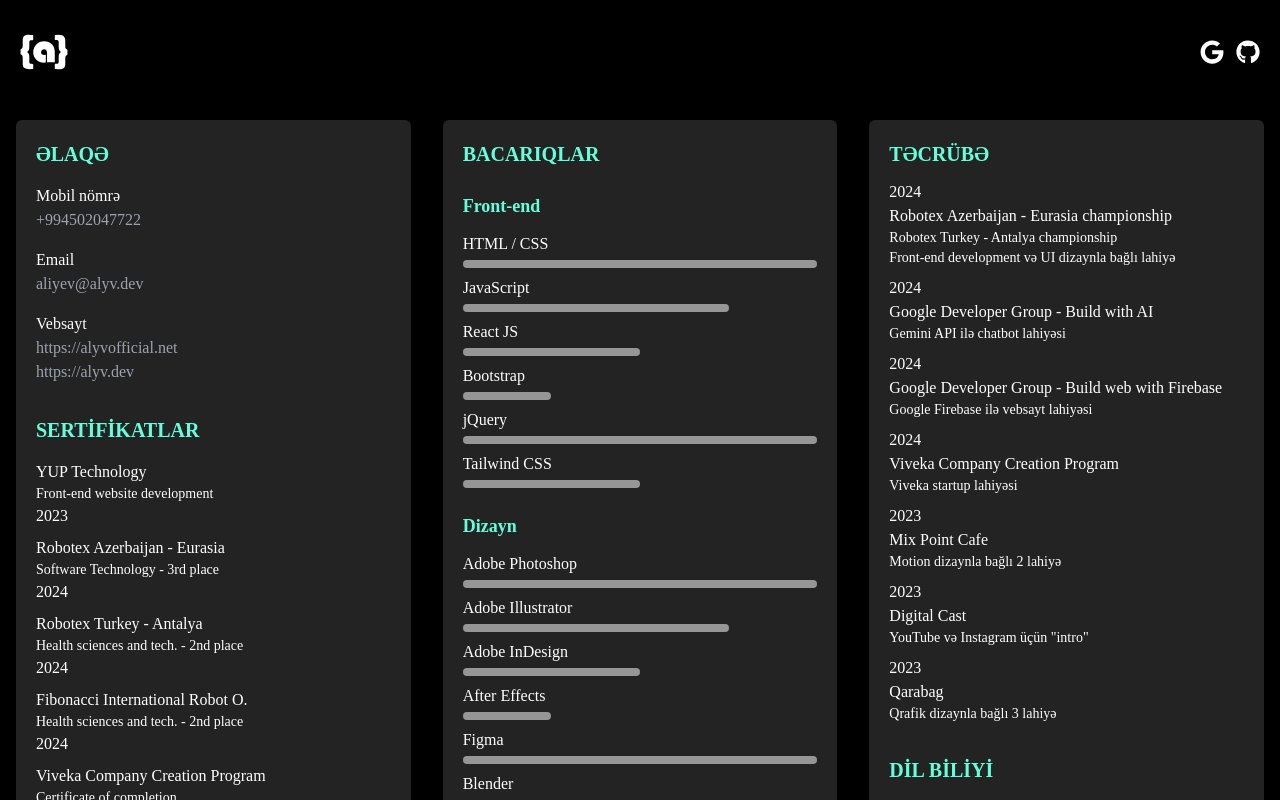
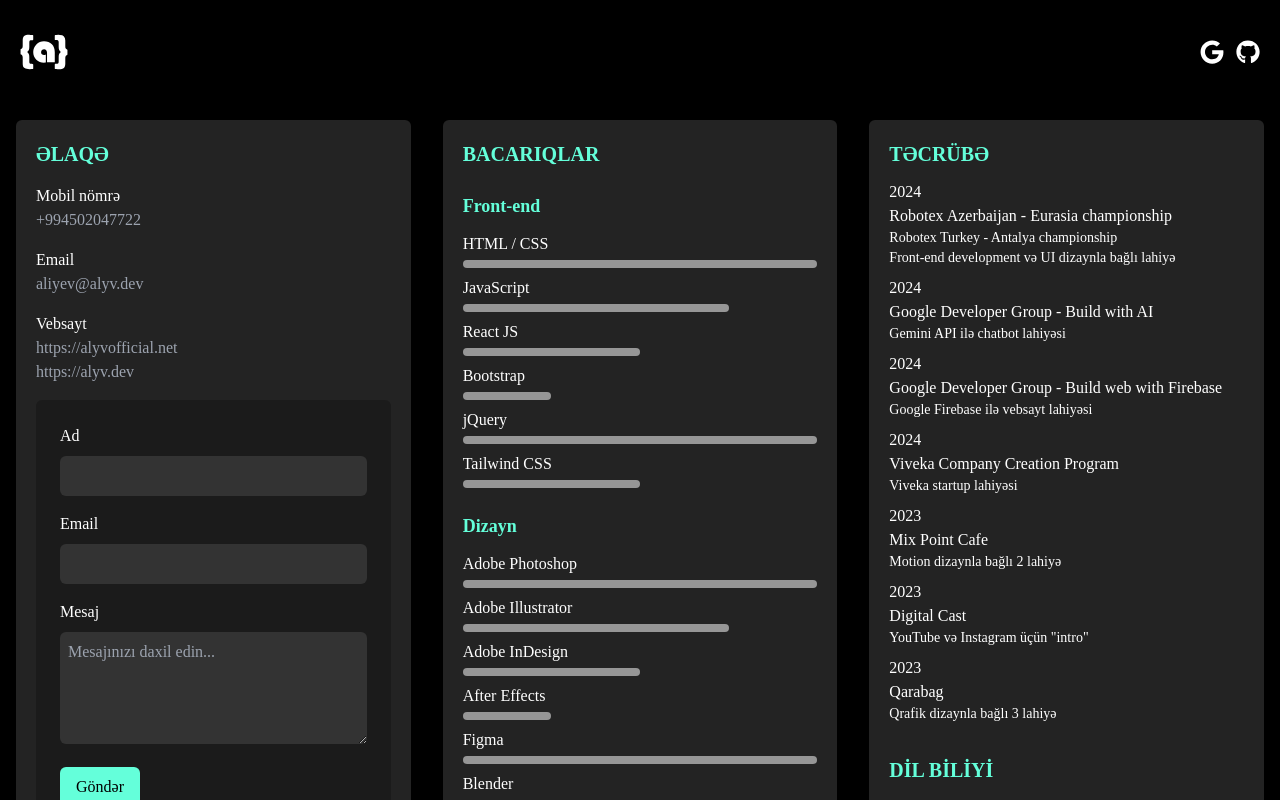
Before and after one commit to alyvofficial/alyv.dev, a React (Vite) app: page /about in a window 1280 px wide. Shown: the top 800 px of the page. Built offline with nearby package versions, Linux system fonts and the light colour scheme; no server answers; a web font is replaced by a local one.

Commit message:
Refactor: Add @emailjs/browser dependency

```diff
--- a/package.json
+++ b/package.json
@@ -10,6 +10,7 @@
     "preview": "vite preview"
   },
   "dependencies": {
+    "@emailjs/browser": "^4.4.1",
     "@fortawesome/fontawesome-svg-core": "^6.5.2",
     "@fortawesome/free-solid-svg-icons": "^6.5.2",
     "@fortawesome/react-fontawesome": "^0.2.2",
--- a/src/components/Header/Header.jsx
+++ b/src/components/Header/Header.jsx
@@ -96,7 +96,7 @@
                 <li className="list-none">Portfolio</li>
               </NavLink>
               <NavLink to="/about" className="text-gray-500 hover:text-white" onClick={handleNavLinkClick}>
-                <li className="list-none">Haqqımda</li>
+                <li className="list-none">ALYV Dev</li>
               </NavLink>
               {user && user.email === "alyvdev@gmail.com" && (
                 <NavLink to="/add-article" className="text-gray-500 hover:text-white" onClick={handleNavLinkClick}>
--- a/src/pages/About.jsx
+++ b/src/pages/About.jsx
@@ -1,29 +1,135 @@
-
+import { useRef } from 'react';
+import emailjs from '@emailjs/browser';
+import { useAuthContext } from "../providers/AuthProvider";
+import { toast, ToastContainer } from 'react-toastify';
+import 'react-toastify/dist/ReactToastify.css';
 
 export const About = () => {
+  const form = useRef();
+  const { user } = useAuthContext();
+  console.log(user)
+
+  const sendEmail = (e) => {
+    e.preventDefault();
+
+    if (!user) {
+      toast.error('Mesaj göndərmək üçün giriş etməlisiniz!');
+      return; // Prevent form submission
+    }
+    emailjs
+      .sendForm(
+        'service_st1bofo',
+        'template_aratdro',
+        form.current,
+        '_tk9jHtYR4NQ0iLsB',
+      )
+      .then(
+        () => {
+          form.current.reset();
+          toast.success('Mesaj uğurla göndərildi!');
+        },
+        (error) => {
+          console.log('FAILED...', error.text);
+          toast.error('Mesaj göndərilmədi :(');
+        }
+      );
+  };
   return (
     <section className="w-full bg-black text-white">
-      <div className="px-4 sm:py-4 py-8">
+      <div className="px-4 py-4">
         <div className="flex flex-col sm:flex-col lg:flex-row gap-8">
           {/* Sol Bölüm */}
           <div className="bg-[#232323] sm:p-4 lg:p-5 rounded-md flex-1">
             <h2 className="text-xl font-bold text-[#64ffda] mb-4">ƏLAQƏ</h2>
             <div className="mb-4">
               <p className="text-white">Mobil nömrə</p>
-              <a href="tel:+994502047722" className="text-gray-400 hover:text-white">+994502047722</a>
+              <a
+                href="tel:+994502047722"
+                className="text-gray-400 hover:text-white"
+              >
+                +994502047722
+              </a>
             </div>
             <div className="mb-4">
               <p className="text-white">Email</p>
-              <a href="mailto:aliyev@alyv.dev" className="text-gray-400 hover:text-white">aliyev@alyv.dev</a>
+              <a
+                href="mailto:aliyev@alyv.dev"
+                className="text-gray-400 hover:text-white"
+              >
+                aliyev@alyv.dev
+              </a>
             </div>
             <div className="mb-4">
               <p className="text-white">Vebsayt</p>
-              <a href="https://alyvofficial.net" className="text-gray-400 hover:text-white">https://alyvofficial.net</a><br />
-              <a href="https://alyv.dev" className="text-gray-400 hover:text-white">https://alyv.dev</a>
+              <a
+                href="https://alyvofficial.net"
+                className="text-gray-400 hover:text-white"
+              >
+                https://alyvofficial.net
+              </a>
+              <br />
+              <a
+                href="https://alyv.dev"
+                className="text-gray-400 hover:text-white"
+              >
+                https://alyv.dev
+              </a>
             </div>
+             {/* Form */}
+             <form ref={form} onSubmit={sendEmail} className="bg-[#1b1b1b] rounded-md sm:p-4 lg:p-6">
+              <div className="mb-4">
+                <label htmlFor="name" className="block text-white mb-2">
+                  Ad
+                </label>
+                <input
+                  type="text"
+                  id="name"
+                  name="user_name"
+                  className="w-full p-2 rounded-md bg-[#333] text-white focus:outline-none"
+                  required
+                  value={user?.displayName}
+                  readOnly
+                />
+              </div>
+              <div className="mb-4">
+                <label htmlFor="email" className="block text-white mb-2">
+                  Email
+                </label>
+                <input
+                  type="email"
+                  id="email"
+                  name="user_email"
+                  className="w-full p-2 rounded-md bg-[#333] text-white focus:outline-none"
+                  required
+                  value={user?.email}
+                  readOnly
+                />
+              </div>
+              <div className="mb-4">
+                <label htmlFor="message" className="block text-white mb-2">
+                  Mesaj
+                </label>
+                <textarea
+                  id="message"
+                  name="message"
+                  placeholder='Mesajınızı daxil edin...'
+                  className="w-full p-2 rounded-md bg-[#333] text-white"
+                  rows="4"
+                  required
+                ></textarea>
+              </div>
+              <input
+                className="bg-[#64ffda] text-black px-4 py-2 rounded-md hover:bg-[#52e0c4] border-none cursor-pointer outline-none"
+                type="submit"
+                value="Göndər"
+              />
+            </form>
+            <ToastContainer position="top-center" autoClose={2000} />
 
             <div className="mt-8">
-              <h2 className="text-xl font-bold text-[#64ffda] mb-4">SERTİFİKATLAR</h2>
+              <h2 className="text-xl font-bold text-[#64ffda] mb-4">
+                SERTİFİKATLAR
+              </h2>
               <div className="mb-2">
                 <p>YUP Technology</p>
                 <p className="text-sm">Front-end website development</p>
@@ -55,30 +161,55 @@
               </div>
             </div>
             <div className="mt-8">
-              <h2 className="text-xl font-bold text-[#64ffda] mb-4">PORTFOLIO</h2>
+              <h2 className="text-xl font-bold text-[#64ffda] mb-4">
+                PORTFOLIO
+              </h2>
               <div className="mb-2">
                 <p>GitHub</p>
-                <a href="https://github.com/alyvofficial" className="text-gray-400 hover:text-white">https://github.com/alyvofficial</a>
+                <a
+                  href="https://github.com/alyvofficial"
+                  className="text-gray-400 hover:text-white"
+                >
+                  https://github.com/alyvofficial
+                </a>
               </div>
               <div className="mb-2">
                 <p>Instagram</p>
-                <a href="https://instagram.com/alyvdev" className="text-gray-400 hover:text-white">https://instagram.com/alyvdev</a><br />
-                <a href="https://instagram.com/alyvdesign" className="text-gray-400 hover:text-white">https://instagram.com/alyvdesign</a>
+                <a
+                  href="https://instagram.com/alyvdev"
+                  className="text-gray-400 hover:text-white"
+                >
+                  https://instagram.com/alyvdev
+                </a>
+                <br />
+                <a
+                  href="https://instagram.com/alyvdesign"
+                  className="text-gray-400 hover:text-white"
+                >
+                  https://instagram.com/alyvdesign
+                </a>
               </div>
               <div>
                 <p>Behance</p>
-                <a href="https://behance.net/alyvdesign" className="text-gray-400 hover:text-white">https://behance.net/alyvdesign</a>
+                <a
+                  href="https://behance.net/alyvdesign"
+                  className="text-gray-400 hover:text-white"
+                >
+                  https://behance.net/alyvdesign
+                </a>
               </div>
             </div>
           </div>
 
           {/* Orta Bölüm */}
           <div className="bg-[#232323] sm:p-4 lg:p-5 rounded-md flex-1">
-
-
-            <h2 className="text-xl font-bold text-[#64ffda] mb-4">BACARIQLAR</h2>
+            <h2 className="text-xl font-bold text-[#64ffda] mb-4">
+              BACARIQLAR
+            </h2>
             <div>
-              <p className="sm:text-base lg:text-lg font-bold text-[#64ffda] mt-6 mb-3">Front-end</p>
+              <p className="sm:text-base lg:text-lg font-bold text-[#64ffda] mt-6 mb-3">
+                Front-end
+              </p>
               <div className="mb-2">
                 <p className="text-white">HTML / CSS</p>
                 <div className="h-2 bg-[#969696] w-full rounded-full mt-1"></div>
@@ -104,7 +235,9 @@
                 <div className="h-2 bg-[#969696] w-1/2 rounded-full mt-1"></div>
               </div>
             </div>
-            <h2 className="sm:text-base lg:text-lg font-bold text-[#64ffda] mt-6 mb-3">Dizayn</h2>
+            <h2 className="sm:text-base lg:text-lg font-bold text-[#64ffda] mt-6 mb-3">
+              Dizayn
+            </h2>
             <div className="mb-2">
               <p className="text-white">Adobe Photoshop</p>
               <div className="h-2 bg-[#969696] w-full rounded-full mt-1"></div>
@@ -131,7 +264,9 @@
             </div>
 
             <div>
-              <p className="sm:text-base lg:text-lg font-bold text-[#64ffda] mt-6 mb-3">Digər</p>
+              <p className="sm:text-base lg:text-lg font-bold text-[#64ffda] mt-6 mb-3">
+                Digər
+              </p>
               <div className="mb-2">
                 <p className="text-white">Helpdesk</p>
                 <div className="h-2 bg-[#969696] w-full rounded-full mt-1"></div>
@@ -161,15 +296,18 @@
 
           {/* Sağ Bölüm */}
           <div className="bg-[#232323] sm:p-4 lg:p-5 rounded-md flex-1">
-
             <div>
               <h2 className="text-xl font-bold text-[#64ffda] mb-3">TƏCRÜBƏ</h2>
               <div className="mb-2">
                 <p>2024</p>
                 <div>
                   <p>Robotex Azerbaijan - Eurasia championship</p>
-                  <p className="text-sm">Robotex Turkey - Antalya championship</p>
-                  <p className="text-sm">Front-end development və UI dizaynla bağlı lahiyə</p>
+                  <p className="text-sm">
+                    Robotex Turkey - Antalya championship
+                  </p>
+                  <p className="text-sm">
+                    Front-end development və UI dizaynla bağlı lahiyə
+                  </p>
                 </div>
               </div>
               <div className="mb-2">
@@ -183,7 +321,9 @@
                 <p>2024</p>
                 <div>
                   <p>Google Developer Group - Build web with Firebase</p>
-                  <p className="text-sm">Google Firebase ilə vebsayt lahiyəsi</p>
+                  <p className="text-sm">
+                    Google Firebase ilə vebsayt lahiyəsi
+                  </p>
                 </div>
               </div>
               <div className="mb-2">
@@ -204,7 +344,9 @@
                 <p>2023</p>
                 <div>
                   <p>Digital Cast</p>
-                  <p className="text-sm">YouTube və Instagram üçün &quot;intro&quot;</p>
+                  <p className="text-sm">
+                    YouTube və Instagram üçün &quot;intro&quot;
+                  </p>
                 </div>
               </div>
               <div className="mb-2">
@@ -216,7 +358,9 @@
               </div>
             </div>
             <div className="mt-8">
-              <h2 className="text-xl font-bold text-[#64ffda] mb-4">DİL BİLİYİ</h2>
+              <h2 className="text-xl font-bold text-[#64ffda] mb-4">
+                DİL BİLİYİ
+              </h2>
               <div className="mb-2">
                 <p className="text-white">Azərbaycan dili</p>
                 <div className="h-2 bg-[#969696] w-full rounded-full mt-1"></div>
@@ -231,11 +375,16 @@
               </div>
             </div>
             <div className="mt-8">
-              <h2 className="text-xl font-bold text-[#64ffda] mb-4">HAQQIMDA</h2>
+              <h2 className="text-xl font-bold text-[#64ffda] mb-4">
+                HAQQIMDA
+              </h2>
               <p>
-                2020-ci ildən frilans olaraq qrafik dizayn və UI dizaynla məşğulam, 2023-cü ilin Martından isə Front-end vebsayt proqramlaşdırmağ;
-                öyrənirəm. Komanda ilə düzgün işləmək, işləri vaxtında çatdırmağa önəm verən biriyəm. Daima araşdırmağa və yenilikləri öyrənməyə çalışıram. Çəvik iş görməyi,
-                ətrafımdakı insanlarla öyrəndiklərim və bildiklərimi paylaşmağı sevirəm.
+                2020-ci ildən frilans olaraq qrafik dizayn və UI dizaynla
+                məşğulam, 2023-cü ilin Martından isə Front-end vebsayt
+                proqramlaşdırmağ; öyrənirəm. Komanda ilə düzgün işləmək, işləri
+                vaxtında çatdırmağa önəm verən biriyəm. Daima araşdırmağa və
+                yenilikləri öyrənməyə çalışıram. Çəvik iş görməyi, ətrafımdakı
+                insanlarla öyrəndiklərim və bildiklərimi paylaşmağı sevirəm.
               </p>
             </div>
           </div>
```
Also changed, not shown: 1 other file (tests, documents, lock files or other folders).
